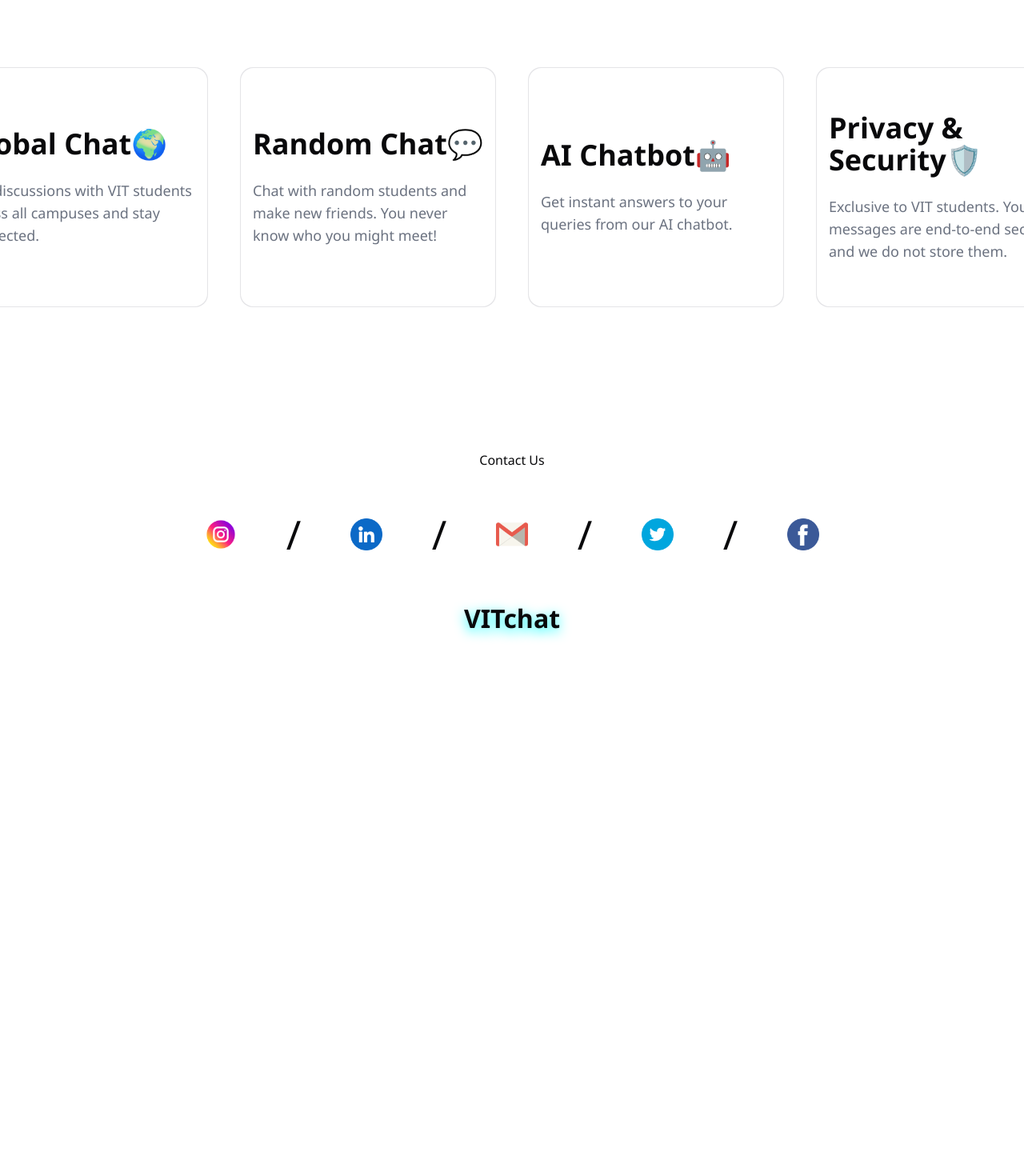
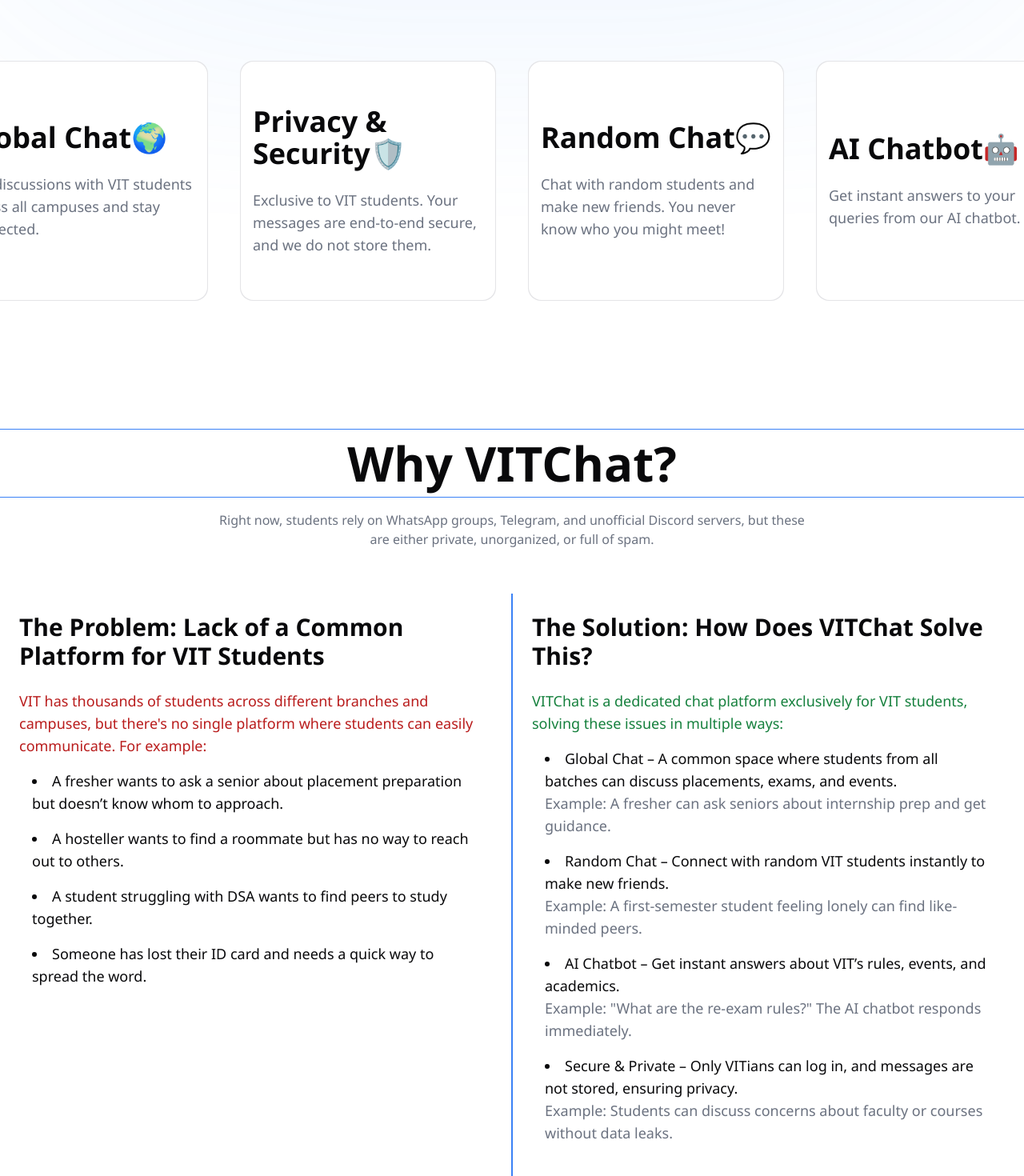
Before and after one commit to vikeshkumar100/VITChat_frontend, a React (Vite) app: page / in a window 1280 px wide. Shown: the part 1240-2710 px from the top of the page at 80% size. Before the commit the page ends 2080 px from the top, so only its background shows below. Built offline with nearby package versions, Linux system fonts and the light colour scheme; no server answers.

Commit message:
add : why vitchat section in homepage

```diff
--- a/src/components/Footer/Footer.jsx
+++ b/src/components/Footer/Footer.jsx
@@ -10,7 +10,8 @@
 const Footer = () => {
   return (
     <footer className="footer-box" id="contact">
-      <span className="footer-content">Contact Us</span>
+      <span className="text-xl">VITChat isn't just a chat platform – it's a community for VITians, built
+      by VITians!💙</span>
       <div className="footer-icon">
         <a href="https://www.instagram.com/vikesh_kapoor_vk/" target="_blank">
           <img src={insta} alt="instagram logo" />
--- /dev/null
+++ b/src/components/Sections/FeaturesSection.jsx
@@ -0,0 +1,39 @@
+import React from 'react'
+import FeaturesCard from "@/components/Card/FeaturesCard";
+const FeaturesSection = () => {
+  return (
+    <div className="h-auto w-full flex flex-col items-center justify-start pt-40 gap-28">
+        <h2 className="text-3xl md:text-6xl font-bold bg-blue-500 p-3 w-full text-center">
+          Features You’ll Love
+        </h2>
+        <div className="w-2/3 flex flex-col md:flex-row items-center justify-center gap-10">
+          <FeaturesCard
+            route="/chat/global-chat"
+            icon="🌍"
+            title="Global Chat"
+            description="Join discussions with VIT students across all campuses and stay connected."
+          />
+          <FeaturesCard
+            route="/chat"
+            icon="🛡️"
+            title="Privacy & Security"
+            description="Exclusive to VIT students. Your messages are end-to-end secure, and we do not store them."
+          />
+          <FeaturesCard
+            route="/chat/random-chat"
+            icon="💬"
+            title="Random Chat"
+            description="Chat with random students and make new friends. You never know who you might meet!"
+          />
+          <FeaturesCard
+            route="/chat/chat-bot"
+            icon="🤖"
+            title="AI Chatbot"
+            description="Get instant answers to your queries from our AI chatbot."
+          />
+        </div>
+      </div>
+  )
+}
+
+export default FeaturesSection
--- /dev/null
+++ b/src/components/Sections/WhySection.jsx
@@ -0,0 +1,63 @@
+import React from "react";
+
+const WhySection = () => {
+  return (
+    <div className="h-auto w-full flex flex-col items-center pt-40 pb-20">
+      <h2 className="text-3xl md:text-6xl font-bold p-3 w-full text-center border-y border-blue-500">
+        Why VITChat?
+      </h2>
+      <p className="p-4 text-gray-500 max-w-3xl text-center">
+        Right now, students rely on WhatsApp groups, Telegram, and unofficial
+        Discord servers, but these are either private, unorganized, or full of
+        spam.
+      </p>
+
+      <div className="w-full flex flex-col md:flex-row justify-around text-lg pt-10">
+        {/* Problem Section */}
+        <div className="md:w-1/2 p-6 max-w-2xl">
+          <h3 className="text-3xl font-bold">The Problem: Lack of a Common Platform for VIT Students</h3>
+          <p className="pt-6 text-red-700">
+            VIT has thousands of students across different branches and campuses, but there's no single platform where students can easily communicate. For example:
+          </p>
+          <ul className="p-4 font-thin flex flex-col gap-4 list-disc list-inside">
+            <li>A fresher wants to ask a senior about placement preparation but doesn’t know whom to approach.</li>
+            <li>A hosteller wants to find a roommate but has no way to reach out to others.</li>
+            <li>A student struggling with DSA wants to find peers to study together.</li>
+            <li>Someone has lost their ID card and needs a quick way to spread the word.</li>
+          </ul>
+        </div>
+
+        {/* center line  */}
+        <div className="border border-blue-500"></div>
+
+        {/* Solution Section */}
+        <div className="md:w-1/2 p-6 max-w-2xl">
+          <h3 className="text-3xl font-bold">The Solution: How Does VITChat Solve This?</h3>
+          <p className="pt-6 text-green-700">
+            VITChat is a dedicated chat platform exclusively for VIT students, solving these issues in multiple ways:
+          </p>
+          <ul className="p-4 font-thin flex flex-col gap-4 list-disc list-inside">
+            <li>
+              <strong>Global Chat –</strong> A common space where students from all batches can discuss placements, exams, and events.
+              <p className="text-gray-500">Example: A fresher can ask seniors about internship prep and get guidance.</p>
+            </li>
+            <li>
+              <strong>Random Chat –</strong> Connect with random VIT students instantly to make new friends.
+              <p className="text-gray-500">Example: A first-semester student feeling lonely can find like-minded peers.</p>
+            </li>
+            <li>
+              <strong>AI Chatbot –</strong> Get instant answers about VIT’s rules, events, and academics.
+              <p className="text-gray-500">Example: "What are the re-exam rules?" The AI chatbot responds immediately.</p>
+            </li>
+            <li>
+              <strong>Secure & Private –</strong> Only VITians can log in, and messages are not stored, ensuring privacy.
+              <p className="text-gray-500">Example: Students can discuss concerns about faculty or courses without data leaks.</p>
+            </li>
+          </ul>
+        </div>
+      </div>
+    </div>
+  );
+};
+
+export default WhySection;
--- a/src/pages/Home/Home.jsx
+++ b/src/pages/Home/Home.jsx
@@ -4,7 +4,8 @@
 import { TypingAnimation } from "../../components/magicui/typing-animation";
 import { VelocityScroll } from "../../components/magicui/scroll-based-velocity";
 import { Link } from "react-router-dom";
-import FeaturesCard from "@/components/Card/FeaturesCard";
+import WhySection from "@/components/Sections/WhySection";
+import FeaturesSection from "@/components/Sections/FeaturesSection";
 
 const Home = () => {
   return (
@@ -31,6 +32,9 @@
           VITChat is a real-time chat platform designed exclusively for VIT
           students. Join global discussions, chat randomly, and get instant
           answers from our chatbot!
+          <span className="block text-red-500/70">
+            *You can't login without VIT email*
+          </span>
         </h4>
         <Link to="/chat">
           <RainbowButton className="md:text-2xl">Join Chat Now</RainbowButton>{" "}
@@ -46,37 +50,10 @@
       </div>
 
       {/* features */}
-      <div className="min-h-screen w-full flex flex-col items-center justify-top pt-40 gap-28">
-        <h2 className="text-3xl md:text-6xl font-bold bg-blue-600 p-4 w-full">
-        Why VITChat? – Features You’ll Love
-        </h2>
-        <div className="w-2/3 flex flex-col md:flex-row items-center justify-center gap-10">
-          <FeaturesCard
-            route="/chat/global-chat"
-            icon="🌍"
-            title="Global Chat"
-            description="Join discussions with VIT students across all campuses and stay connected."
-          />
-          <FeaturesCard
-            route="/chat/random-chat"
-            icon="💬"
-            title="Random Chat"
-            description="Chat with random students and make new friends. You never know who you might meet!"
-          />
-          <FeaturesCard
-            route="/chat/chat-bot"
-            icon="🤖"
-            title="AI Chatbot"
-            description="Get instant answers to your queries from our AI chatbot."
-          />
-          <FeaturesCard
-            route="/chat"
-            icon="🛡️"
-            title="Privacy & Security"
-            description="Exclusive to VIT students. Your messages are end-to-end secure, and we do not store them."
-          />
-        </div>
-      </div>
+      <FeaturesSection />
+
+      {/* Why section */}
+      <WhySection />
     </div>
   );
 };
```
